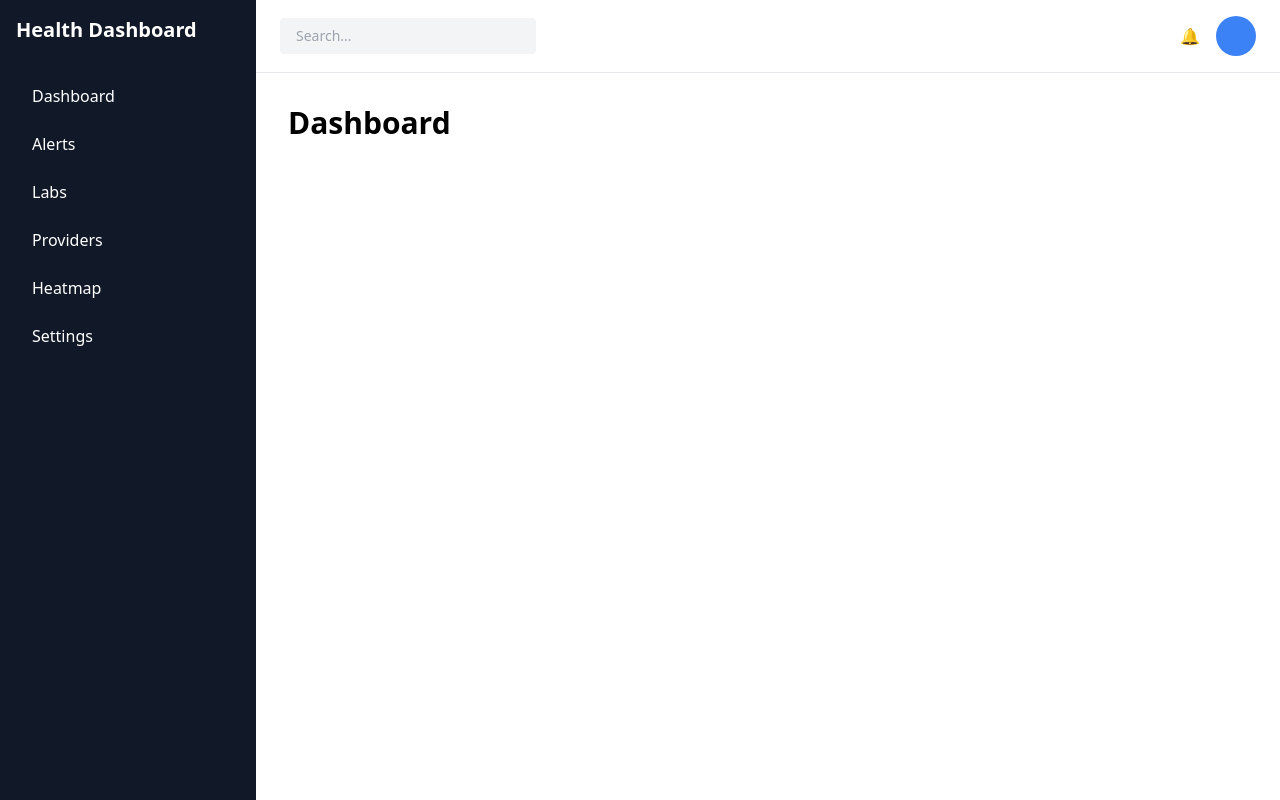
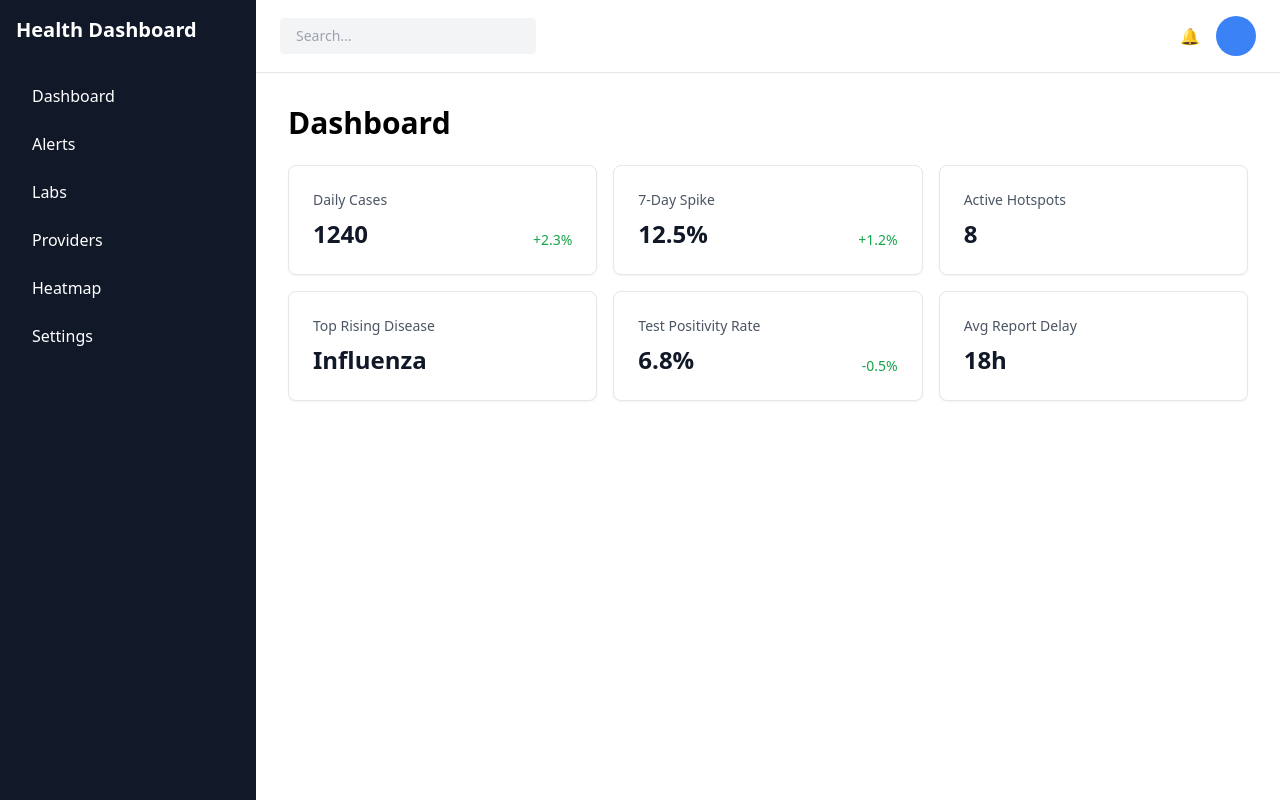
Before and after one commit to jivrajx04/Government-dashboard-ui, a React (Vite) app: page /dashboard in a window 1280 px wide. Built offline with nearby package versions, Linux system fonts and the light colour scheme.

Commit message:
Added KpiRow.tsx

```diff
--- /dev/null
+++ b/src/components/kpi/KpiCard.tsx
@@ -0,0 +1,17 @@
+interface KpiCardProps {
+  title: string;
+  value: string | number;
+  delta?: string;
+}
+
+export default function KpiCard({ title, value, delta }: KpiCardProps) {
+  return (
+    <div className="bg-white rounded-lg border border-gray-200 p-6 shadow-sm hover:shadow-md transition">
+      <h3 className="text-gray-600 text-sm font-medium mb-2">{title}</h3>
+      <div className="flex items-end justify-between">
+        <p className="text-2xl font-bold text-gray-900">{value}</p>
+        {delta && <span className="text-sm text-green-600">{delta}</span>}
+      </div>
+    </div>
+  );
+}
--- /dev/null
+++ b/src/data/mock/kpiData.ts
@@ -0,0 +1,8 @@
+export const kpiData = {
+  dailyCases: 1240,
+  sevenDaySpikePercent: 12.5,
+  activeHotspots: 8,
+  topRisingDisease: 'Influenza',
+  testPositivityRate: 6.8,
+  avgReportDelayHours: 18,
+};
--- a/src/pages/dashboard/DashboardShell.tsx
+++ b/src/pages/dashboard/DashboardShell.tsx
@@ -1,5 +1,6 @@
 import Sidebar from '../../components/layout/Sidebar';
 import Topbar from '../../components/layout/Topbar';
+import KpiRow from './KpiRow';
 
 export default function DashboardShell() {
   return (
@@ -8,7 +9,8 @@ export default function DashboardShell() {
       <div className="flex-1 flex flex-col">
         <Topbar />
         <main className="p-8">
-          <h1 className="text-3xl font-bold">Dashboard</h1>
+          <h1 className="text-3xl font-bold mb-6">Dashboard</h1>
+          <KpiRow />
         </main>
       </div>
     </div>
--- /dev/null
+++ b/src/pages/dashboard/KpiRow.tsx
@@ -0,0 +1,15 @@
+import KpiCard from '../../components/kpi/KpiCard';
+import { kpiData } from '../../data/mock/kpiData';
+
+export default function KpiRow() {
+  return (
+    <div className="grid grid-cols-1 md:grid-cols-2 lg:grid-cols-3 gap-4 mb-8">
+      <KpiCard title="Daily Cases" value={kpiData.dailyCases} delta="+2.3%" />
+      <KpiCard title="7-Day Spike" value={`${kpiData.sevenDaySpikePercent}%`} delta="+1.2%" />
+      <KpiCard title="Active Hotspots" value={kpiData.activeHotspots} />
+      <KpiCard title="Top Rising Disease" value={kpiData.topRisingDisease} />
+      <KpiCard title="Test Positivity Rate" value={`${kpiData.testPositivityRate}%`} delta="-0.5%" />
+      <KpiCard title="Avg Report Delay" value={`${kpiData.avgReportDelayHours}h`} />
+    </div>
+  );
+}
```
